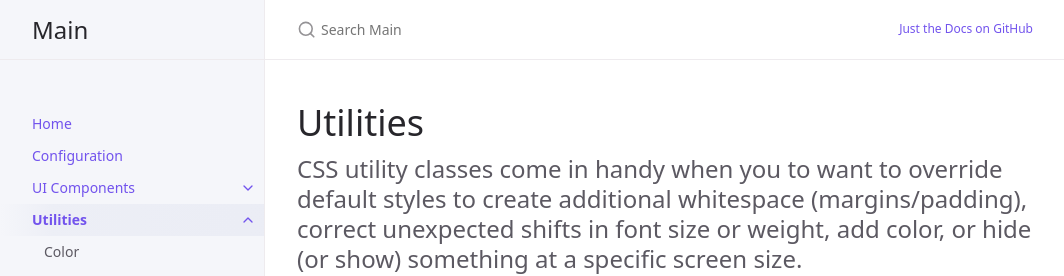
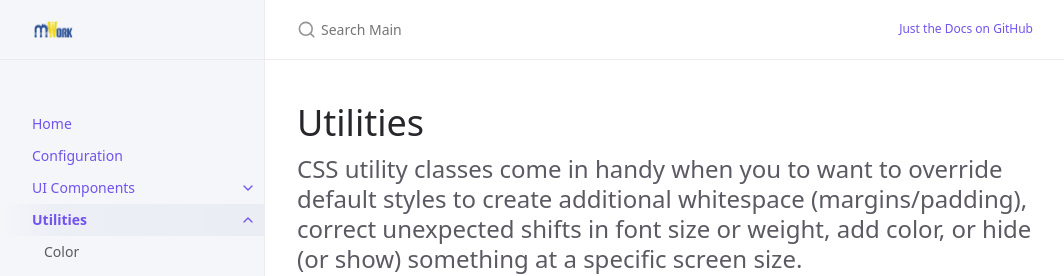
Before and after one commit to mWorkVN/mWorkVN.github.io, a Jekyll site: the page built from docs/utilities/utilities.md, in a window 1280 px wide. Shown: the top 276 px of the page, without its empty margins (107-1171 px from the left). Built offline with Jekyll 4.4.1, drawn with Linux system fonts in a browser that asks for light colours.

Commit message:
add logo

```diff
--- a/_config.yml
+++ b/_config.yml
@@ -30,7 +30,7 @@ remote_theme: pmarsceill/just-the-docs
 # include: ["docs/tests/"]
 
 # Set a path/url to a logo that will be displayed instead of the title
-#logo: "/assets/images/just-the-docs.png"
+logo: "/assets/images/mwork.png"
 
 # Enable or disable the site search
 # Supports true (default) or false
```
Also changed, not shown: assets/images/just-the-docs.png (deleted), assets/images/mwork.png (added).
